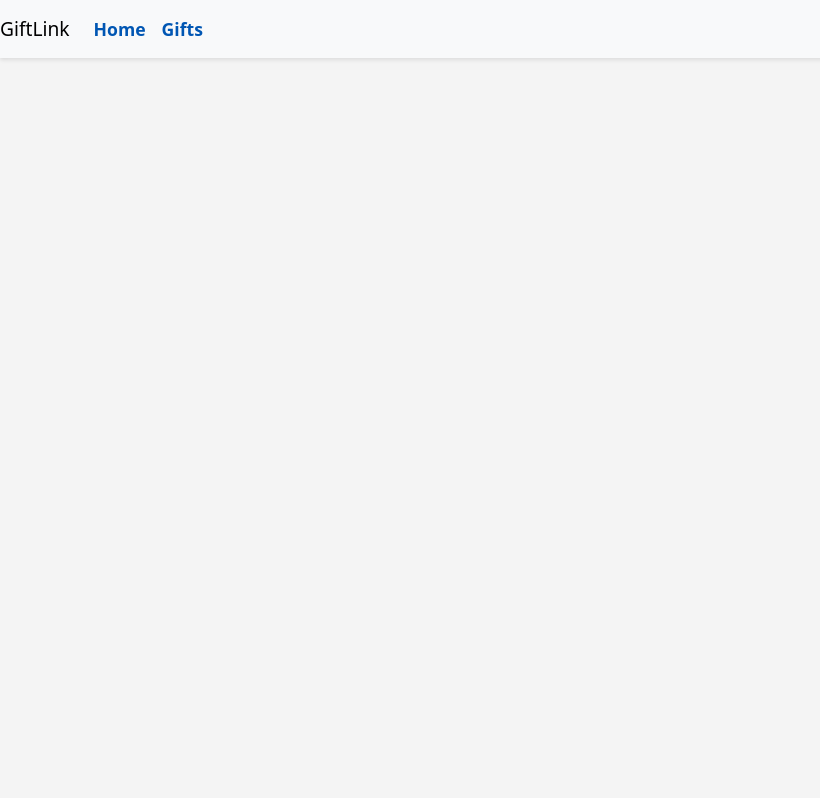
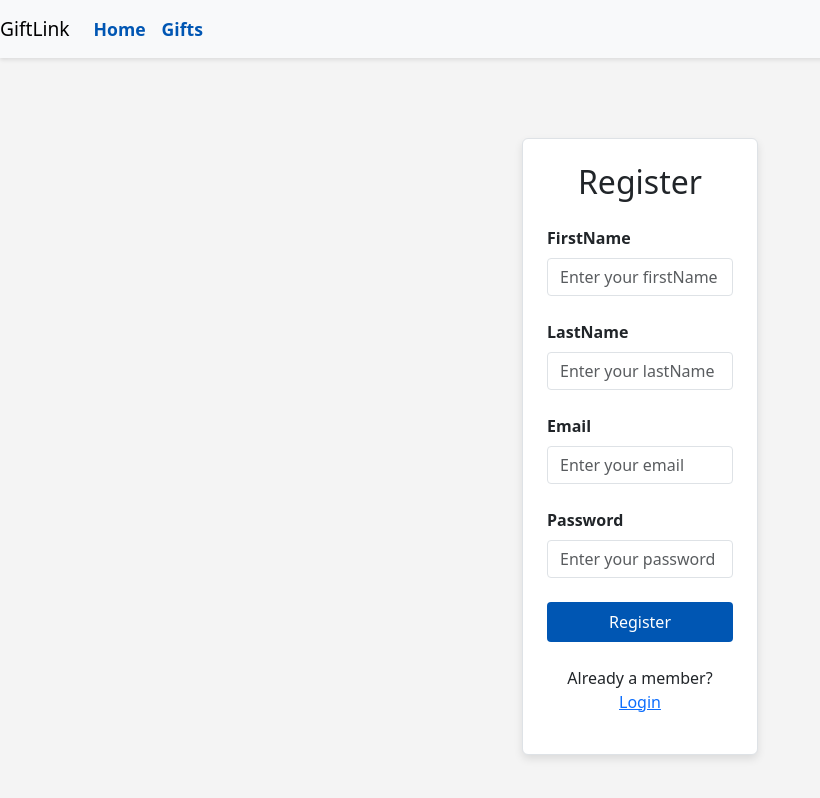
Before and after one commit to rgalarpe/fullstack-capstone-project, a React (Create React App) app in the folder giftlink-frontend/: page /app/register in a window 1280 px wide. Before the commit this address had no page. Shown: the whole page, without its empty margins (0-820 px from the left). Built offline with nearby package versions, Linux system fonts and the light colour scheme.

Commit message:
register and login page

```diff
--- a/giftlink-frontend/src/App.js
+++ b/giftlink-frontend/src/App.js
@@ -1,22 +1,23 @@
 import React from 'react';
 import { Routes, Route, useNavigate } from 'react-router-dom';
 import MainPage from './components/MainPage/MainPage';
+import LoginPage from './components/LoginPage/LoginPage';
+import RegisterPage from './components/RegisterPage/RegisterPage';
 import 'bootstrap/dist/css/bootstrap.min.css';
 import './App.css';
 import Navbar from './components/Navbar/Navbar';
-
 function App() {
-
+  const navigate = useNavigate();
   return (
-    <>
+		<>
         <Navbar/>
         <Routes>
-          {/* the final code will not pass the products to every page, but each page will call the server API */}
           <Route path="/" element={<MainPage />} />
           <Route path="/app" element={<MainPage />} />
+          <Route path="/app/login" element={<LoginPage/>} />
+          <Route path="/app/register" element={<RegisterPage />} />
         </Routes>
         </>
   );
 }
-
 export default App;
--- /dev/null
+++ b/giftlink-frontend/src/components/LoginPage/LoginPage.css
@@ -0,0 +1,44 @@
+.login-card {
+    background-color: #fff;
+    box-shadow: 0px 4px 8px rgba(0, 0, 0, 0.1);
+}
+
+.login-card .form-label {
+    font-weight: 600;
+}
+
+.login-card input {
+    border-radius: 0.25rem;
+}
+
+.login-card .btn {
+    padding: 0.5rem 1rem;
+    border-radius: 0.25rem;
+}
+
+.login-card .btn-primary {
+    background-color: #0056b3;
+    border: none;
+}
+
+.login-card .btn-secondary {
+    background-color: #dc3545;
+    border: none;
+}
+
+.login-card .text-primary {
+    color: #0056b3;
+}
+
+.login-card .text-secondary {
+    color: #6c757d;
+}
+
+/* Additional styles */
+a.text-primary:hover {
+    text-decoration: underline;
+}
+
+a.text-secondary:hover {
+    text-decoration: underline;
+}
--- /dev/null
+++ b/giftlink-frontend/src/components/LoginPage/LoginPage.js
@@ -0,0 +1,61 @@
+import React, { useState } from 'react';
+import './LoginPage.css';
+
+function LoginPage() {
+
+    // Create useState hook variables for email, password
+    const [email, setEmail] = useState('');
+    const [password, setPassword] = useState('');
+
+    // Create handleLogin function and include console.log
+    const handleLogin = async () => {
+        console.log("Inside handleLogin");
+    };
+
+    return (
+        <div className="container mt-5">
+            <div className="row justify-content-center">
+                <div className="col-md-6 col-lg-4">
+                    <div className="login-card p-4 border rounded">
+                        <h2 className="text-center mb-4 font-weight-bold">Login</h2>
+
+                        {/* Input elements for email and password */}
+                        <div className="mb-3">
+                            <label htmlFor="email" className="form-label">Email</label>
+                            <input
+                                id="email"
+                                type="text"
+                                className="form-control"
+                                placeholder="Enter your email"
+                                value={email}
+                                onChange={(e) => setEmail(e.target.value)}
+                            />
+                        </div>
+
+                        <div className="mb-3">
+                            <label htmlFor="password" className="form-label">Password</label>
+                            <input
+                                id="password"
+                                type="password"
+                                className="form-control"
+                                placeholder="Enter your password"
+                                value={password}
+                                onChange={(e) => setPassword(e.target.value)}
+                            />
+                        </div>
+
+                        {/* Button that calls handleLogin on click */}
+                        <button className="btn btn-primary w-100 mb-3" onClick={handleLogin}>Login</button>
+
+                        <p className="mt-4 text-center">
+                            New here? <a href="/app/register" className="text-primary">Register Here</a>
+                        </p>
+
+                    </div>
+                </div>
+            </div>
+        </div>
+    );
+}
+
+export default LoginPage;
--- /dev/null
+++ b/giftlink-frontend/src/components/RegisterPage/RegisterPage.css
@@ -0,0 +1,44 @@
+.register-card {
+    background-color: #fff;
+    box-shadow: 0px 4px 8px rgba(0, 0, 0, 0.1);
+}
+
+.register-card .form-label {
+    font-weight: 600;
+}
+
+.register-card input {
+    border-radius: 0.25rem;
+}
+
+.register-card .btn {
+    padding: 0.5rem 1rem;
+    border-radius: 0.25rem;
+}
+
+.register-card .btn-primary {
+    background-color: #0056b3;
+    border: none;
+}
+
+.register-card .btn-secondary {
+    background-color: #dc3545;
+    border: none;
+}
+
+.register-card .text-primary {
+    color: #0056b3;
+}
+
+.register-card .text-secondary {
+    color: #6c757d;
+}
+
+/* Additional styles */
+a.text-primary:hover {
+    text-decoration: underline;
+}
+
+a.text-secondary:hover {
+    text-decoration: underline;
+}
--- /dev/null
+++ b/giftlink-frontend/src/components/RegisterPage/RegisterPage.js
@@ -0,0 +1,88 @@
+import React, { useState } from 'react';
+
+import './RegisterPage.css';
+
+function RegisterPage() {
+
+    // Create useState hook variables for firstName, lastName, email, password
+    const [firstName, setFirstName] = useState('');
+    const [lastName, setLastName] = useState('');
+    const [email, setEmail] = useState('');
+    const [password, setPassword] = useState('');
+
+    // Create handleRegister function and include console.log
+    const handleRegister = async () => {
+        console.log("Register invoked");
+    };
+
+    return (
+        <div className="container mt-5">
+            <div className="row justify-content-center">
+                <div className="col-md-6 col-lg-4">
+                    <div className="register-card p-4 border rounded">
+                        <h2 className="text-center mb-4 font-weight-bold">Register</h2>
+
+                        {/* Input elements for firstName, lastName, email, password */}
+                        <div className="mb-4">
+                            <label htmlFor="firstName" className="form-label">FirstName</label><br />
+                            <input
+                                id="firstName"
+                                type="text"
+                                className="form-control"
+                                placeholder="Enter your firstName"
+                                value={firstName}
+                                onChange={(e) => setFirstName(e.target.value)}
+                            />
+                        </div>
+
+                        <div className="mb-4">
+                            <label htmlFor="lastName" className="form-label">LastName</label><br />
+                            <input
+                                id="lastName"
+                                type="text"
+                                className="form-control"
+                                placeholder="Enter your lastName"
+                                value={lastName}
+                                onChange={(e) => setLastName(e.target.value)}
+                            />
+                        </div>
+
+                        <div className="mb-4">
+                            <label htmlFor="email" className="form-label">Email</label><br />
+                            <input
+                                id="email"
+                                type="email"
+                                className="form-control"
+                                placeholder="Enter your email"
+                                value={email}
+                                onChange={(e) => setEmail(e.target.value)}
+                            />
+                        </div>
+
+                        <div className="mb-4">
+                            <label htmlFor="password" className="form-label">Password</label><br />
+                            <input
+                                id="password"
+                                type="password"
+                                className="form-control"
+                                placeholder="Enter your password"
+                                value={password}
+                                onChange={(e) => setPassword(e.target.value)}
+                            />
+                        </div>
+
+                        {/* Button that calls handleRegister on click */}
+                        <button className="btn btn-primary w-100 mb-3" onClick={handleRegister}>Register</button>
+
+                        <p className="mt-4 text-center">
+                            Already a member? <a href="/app/login" className="text-primary">Login</a>
+                        </p>
+
+                    </div>
+                </div>
+            </div>
+        </div>
+    );//end of return
+}
+
+export default RegisterPage;
```
Also changed, not shown: 2 other files (tests, documents, lock files or other folders).
